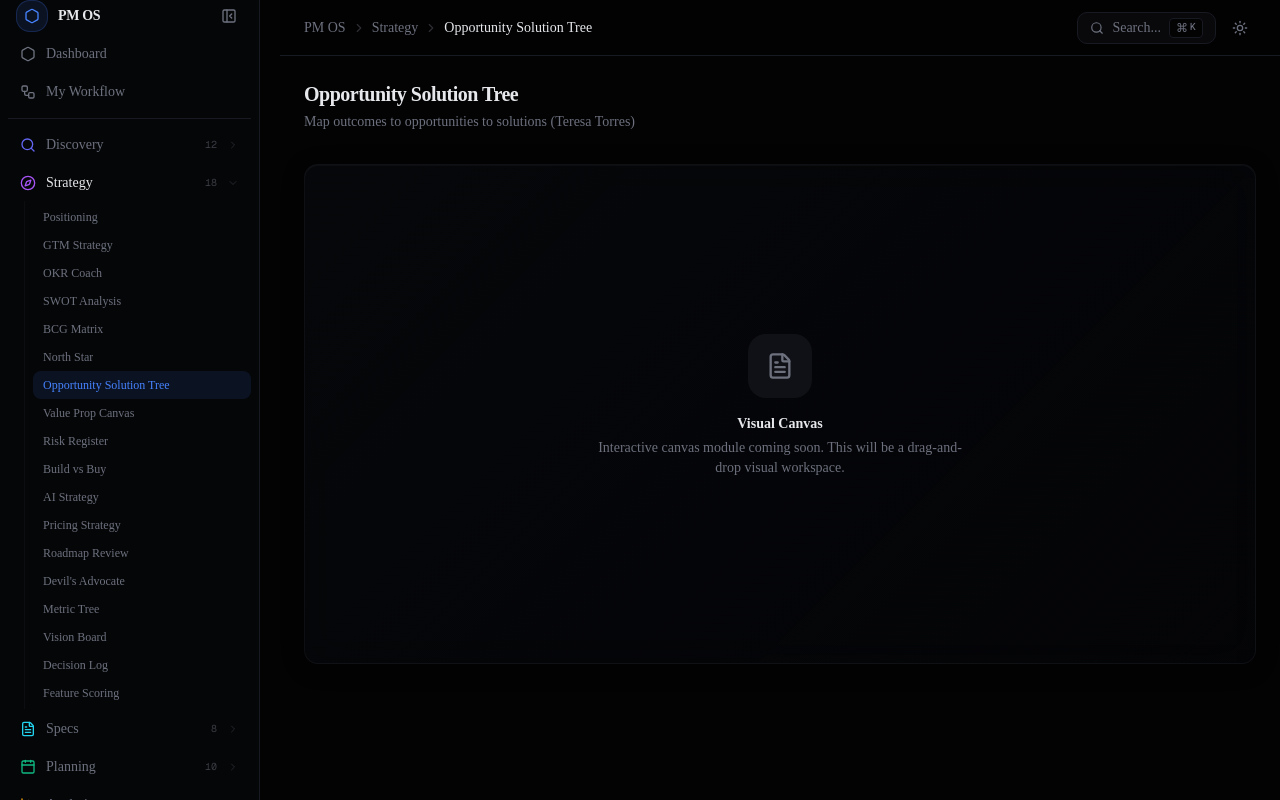
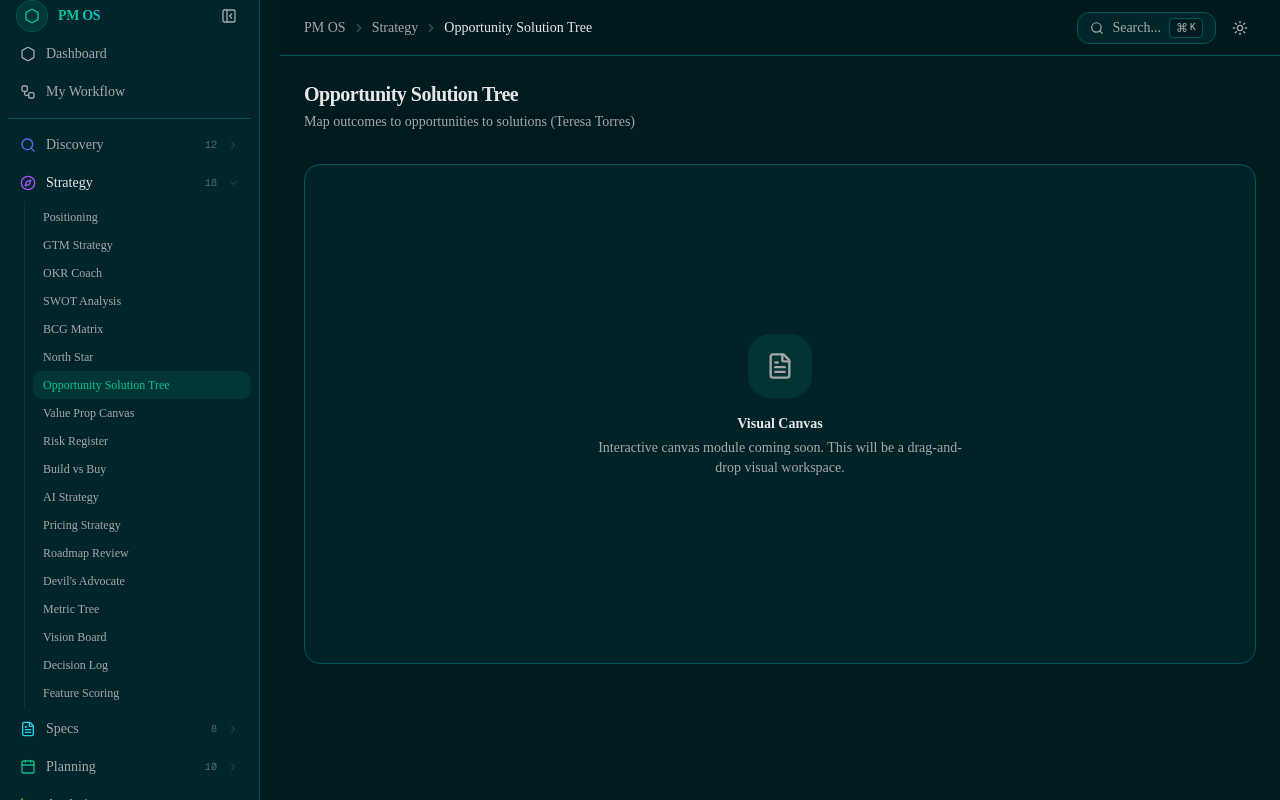
Before and after one commit to avinashgaurav/pm-os, a Next.js app: page /strategy/ost in a window 1280 px wide. Built offline with nearby package versions, Linux system fonts and the light colour scheme.

Commit message:
Force Pinelabs CSS palette

```diff
--- a/src/app/globals.css
+++ b/src/app/globals.css
@@ -49,72 +49,72 @@
 }
 
 :root {
-  --background: oklch(1 0 0);
-  --foreground: oklch(0.145 0 0);
-  --card: oklch(0.98 0 0);
-  --card-foreground: oklch(0.145 0 0);
-  --popover: oklch(1 0 0);
-  --popover-foreground: oklch(0.145 0 0);
-  --primary: oklch(0.205 0 0);
-  --primary-foreground: oklch(0.985 0 0);
-  --secondary: oklch(0.97 0 0);
-  --secondary-foreground: oklch(0.205 0 0);
-  --muted: oklch(0.97 0 0);
-  --muted-foreground: oklch(0.556 0 0);
-  --accent: oklch(0.97 0 0);
-  --accent-foreground: oklch(0.205 0 0);
-  --destructive: oklch(0.577 0.245 27.325);
-  --border: oklch(0.922 0 0);
-  --input: oklch(0.922 0 0);
-  --ring: oklch(0.708 0 0);
-  --chart-1: oklch(0.646 0.222 264);
-  --chart-2: oklch(0.6 0.19 300);
-  --chart-3: oklch(0.72 0.14 180);
-  --chart-4: oklch(0.7 0.18 80);
-  --chart-5: oklch(0.65 0.2 340);
-  --radius: 0.625rem;
-  --sidebar: oklch(0.985 0 0);
-  --sidebar-foreground: oklch(0.145 0 0);
-  --sidebar-primary: oklch(0.205 0 0);
-  --sidebar-primary-foreground: oklch(0.985 0 0);
-  --sidebar-accent: oklch(0.97 0 0);
-  --sidebar-accent-foreground: oklch(0.205 0 0);
-  --sidebar-border: oklch(0.922 0 0);
-  --sidebar-ring: oklch(0.708 0 0);
+  --background: #FAFBF9;
+  --foreground: #1A1A1A;
+  --card: #FFFFFF;
+  --card-foreground: #1A1A1A;
+  --popover: #FFFFFF;
+  --popover-foreground: #1A1A1A;
+  --primary: #003535;
+  --primary-foreground: #FFFFFF;
+  --secondary: #F1F3EF;
+  --secondary-foreground: #1A1A1A;
+  --muted: #F1F3EF;
+  --muted-foreground: #6B6B6B;
+  --accent: #F1F3EF;
+  --accent-foreground: #1A1A1A;
+  --destructive: #FB3748;
+  --border: #E5E5E5;
+  --input: #E5E5E5;
+  --ring: #00C68C;
+  --chart-1: #00C68C;
+  --chart-2: #13BBCA;
+  --chart-3: #003535;
+  --chart-4: #D0F255;
+  --chart-5: #005656;
+  --radius: 0.75rem;
+  --sidebar: #FFFFFF;
+  --sidebar-foreground: #1A1A1A;
+  --sidebar-primary: #003535;
+  --sidebar-primary-foreground: #FFFFFF;
+  --sidebar-accent: #F1F3EF;
+  --sidebar-accent-foreground: #1A1A1A;
+  --sidebar-border: #E5E5E5;
+  --sidebar-ring: #00C68C;
 }
 
 .dark {
-  --background: oklch(0.1 0.005 270);
-  --foreground: oklch(0.93 0.005 270);
-  --card: oklch(0.14 0.008 270);
-  --card-foreground: oklch(0.93 0.005 270);
-  --popover: oklch(0.14 0.008 270);
-  --popover-foreground: oklch(0.93 0.005 270);
-  --primary: oklch(0.646 0.222 264);
-  --primary-foreground: oklch(0.985 0 0);
-  --secondary: oklch(0.18 0.01 270);
-  --secondary-foreground: oklch(0.93 0.005 270);
-  --muted: oklch(0.18 0.01 270);
-  --muted-foreground: oklch(0.55 0.02 270);
-  --accent: oklch(0.18 0.01 270);
-  --accent-foreground: oklch(0.93 0.005 270);
-  --destructive: oklch(0.704 0.191 22.216);
-  --border: oklch(0.22 0.015 270);
-  --input: oklch(0.22 0.015 270);
-  --ring: oklch(0.646 0.222 264);
-  --chart-1: oklch(0.646 0.222 264);
-  --chart-2: oklch(0.6 0.19 300);
-  --chart-3: oklch(0.72 0.14 180);
-  --chart-4: oklch(0.7 0.18 80);
-  --chart-5: oklch(0.65 0.2 340);
-  --sidebar: oklch(0.12 0.008 270);
-  --sidebar-foreground: oklch(0.93 0.005 270);
-  --sidebar-primary: oklch(0.646 0.222 264);
-  --sidebar-primary-foreground: oklch(0.985 0 0);
-  --sidebar-accent: oklch(0.18 0.01 270);
-  --sidebar-accent-foreground: oklch(0.93 0.005 270);
-  --sidebar-border: oklch(0.22 0.015 270);
-  --sidebar-ring: oklch(0.646 0.222 264);
+  --background: #001B1F;
+  --foreground: #E7E7E7;
+  --card: #002328;
+  --card-foreground: #E7E7E7;
+  --popover: #002328;
+  --popover-foreground: #E7E7E7;
+  --primary: #00C68C;
+  --primary-foreground: #001B1F;
+  --secondary: #003434;
+  --secondary-foreground: #E7E7E7;
+  --muted: #003434;
+  --muted-foreground: #A7A7A7;
+  --accent: #003434;
+  --accent-foreground: #E7E7E7;
+  --destructive: #FB3748;
+  --border: #005656;
+  --input: #005656;
+  --ring: #00C68C;
+  --chart-1: #00C68C;
+  --chart-2: #13BBCA;
+  --chart-3: #D0F255;
+  --chart-4: #36CC8B;
+  --chart-5: #8AE5CA;
+  --sidebar: #00262C;
+  --sidebar-foreground: #E7E7E7;
+  --sidebar-primary: #00C68C;
+  --sidebar-primary-foreground: #001B1F;
+  --sidebar-accent: #003535;
+  --sidebar-accent-foreground: #E7E7E7;
+  --sidebar-border: #005656;
+  --sidebar-ring: #00C68C;
 }
 
 @layer base {
@@ -129,25 +129,25 @@
   }
 }
 
-::-webkit-scrollbar {
-  width: 6px;
-  height: 6px;
+::-webkit-scrollbar { width: 5px; height: 5px; }
+::-webkit-scrollbar-track { background: transparent; }
+::-webkit-scrollbar-thumb { background: var(--border); border-radius: 4px; }
+
+.glass-card {
+  background: var(--card);
+  border: 1px solid var(--border);
+  border-radius: 16px;
+  transition: all 0.3s cubic-bezier(0.22, 0.61, 0.36, 1);
 }
-::-webkit-scrollbar-track {
-  background: transparent;
-}
-::-webkit-scrollbar-thumb {
-  background: oklch(0.3 0.01 270);
-  border-radius: 3px;
+.glass-card:hover {
+  border-color: var(--ring);
+  box-shadow: 0 4px 24px rgba(0, 198, 140, 0.08);
+  transform: translateY(-1px);
 }
 
-.glass-card {
-  background: linear-gradient(135deg, oklch(0.14 0.008 270 / 80%) 0%, oklch(0.12 0.008 270 / 60%) 100%);
-  backdrop-filter: blur(20px);
-  border: 1px solid oklch(0.25 0.015 270 / 40%);
-  box-shadow: inset 0 1px 0 oklch(1 0 0 / 3%), 0 4px 24px oklch(0 0 0 / 20%);
+.gradient-text {
+  background: linear-gradient(135deg, #00C68C 0%, #13BBCA 100%);
+  -webkit-background-clip: text;
+  -webkit-text-fill-color: transparent;
+  background-clip: text;
 }
-.glass-card:hover {
-  border-color: oklch(0.3 0.02 270 / 50%);
-  box-shadow: inset 0 1px 0 oklch(1 0 0 / 5%), 0 8px 32px oklch(0 0 0 / 30%);
-}
```
